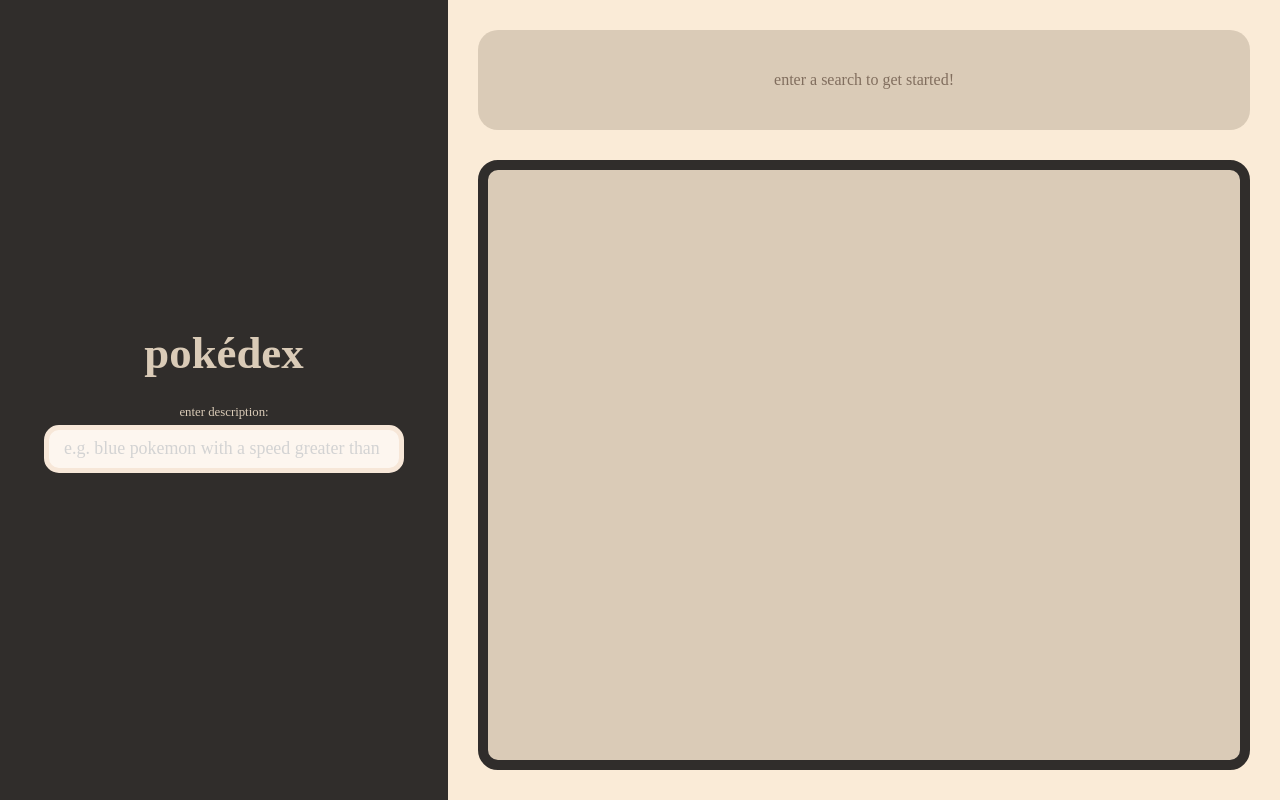
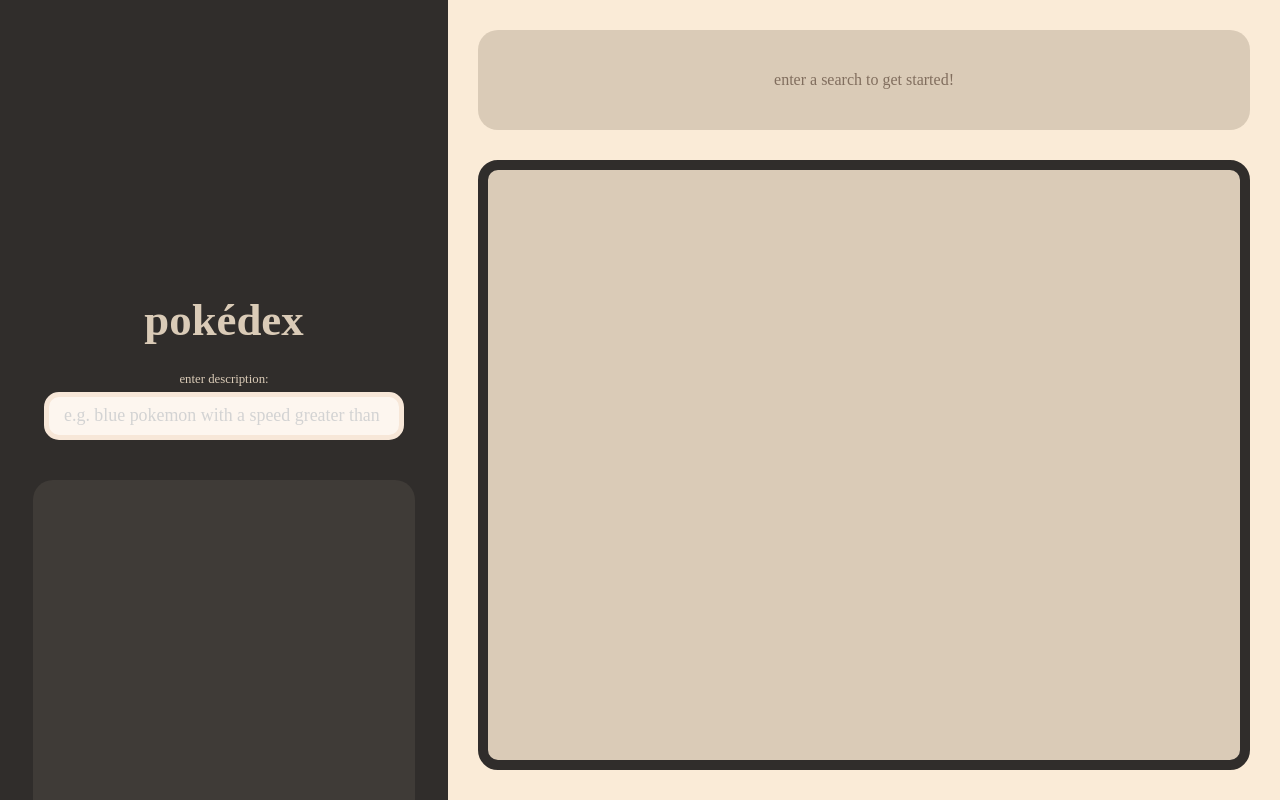
Before and after one commit to benjiangmin/pokedex, a React (Vite) app: page / in a window 1280 px wide. Built offline with nearby package versions, Linux system fonts and the light colour scheme; a web font is replaced by a local one.

Commit message:
added a thing for later

```diff
--- a/server.js
+++ b/server.js
@@ -45,7 +45,8 @@
 11. If the user asks for slow pokemon or "trick room" pokemon, the maximum speed is 50.
 12. If the user mentions a region (e.g "Johto pokemon" or "from Sinnoh"), return that region name in the "region" field, capitalized.
 13. "pokemon" is never assigned to name.
-14. If the user asks for pokemon "that can learn" or "that know" a certain move(s), return that move in the "moves" field, capitalized.
+14. If the user asks for pokemon "that can learn" or "that know" or "can use" certain move(s), return that move in the "moves" field, capitalized.
+15. If the user asks for pokemon "that can use" a certain thing, they are refering to abilites. Map it to the "abilities" array.
 
 ### EXAMPLES:
 User: "fast fire types"
--- /dev/null
+++ b/src/Components/HelpfulData.jsx
@@ -0,0 +1,9 @@
+export default function HelpfulData() {
+    return (
+        <section className="helpful-data">
+            <section className="helpful-data-container">
+
+            </section>
+        </section>
+    )
+}
--- a/src/Components/InputBar.jsx
+++ b/src/Components/InputBar.jsx
@@ -1,3 +1,5 @@
+import HelpfulData from "./HelpfulData"
+
 export default function InputBar(props) {
 
     function handleSubmit(formData) {
@@ -18,6 +20,7 @@
                            placeholder="e.g. blue pokemon with a speed greater than 100..."
                     />
                 </form>
+                <HelpfulData />
             </section>
         </section>
     )
--- a/src/index.css
+++ b/src/index.css
@@ -30,7 +30,7 @@
     display: flex;
     flex-direction: column;
     align-items: center;
-    justify-content: center;
+    justify-content: flex-end;
 }
 .inputbar-display > h1 {
     font-size: clamp(1rem, 3.5vw, 6rem);
@@ -234,3 +234,20 @@
     padding: 5px;
     height: 25px;
 }
+
+
+
+
+
+.helpful-data {
+    width: 100%;
+    height: 45%;
+    box-sizing: border-box;
+    padding: 40px 33px 0px 33px;
+}
+.helpful-data-container {
+    background-color: rgb(63, 59, 55);
+    width: 100%;
+    height: 100%;
+    border-radius: 20px 20px 0px 0px;
+}
```
